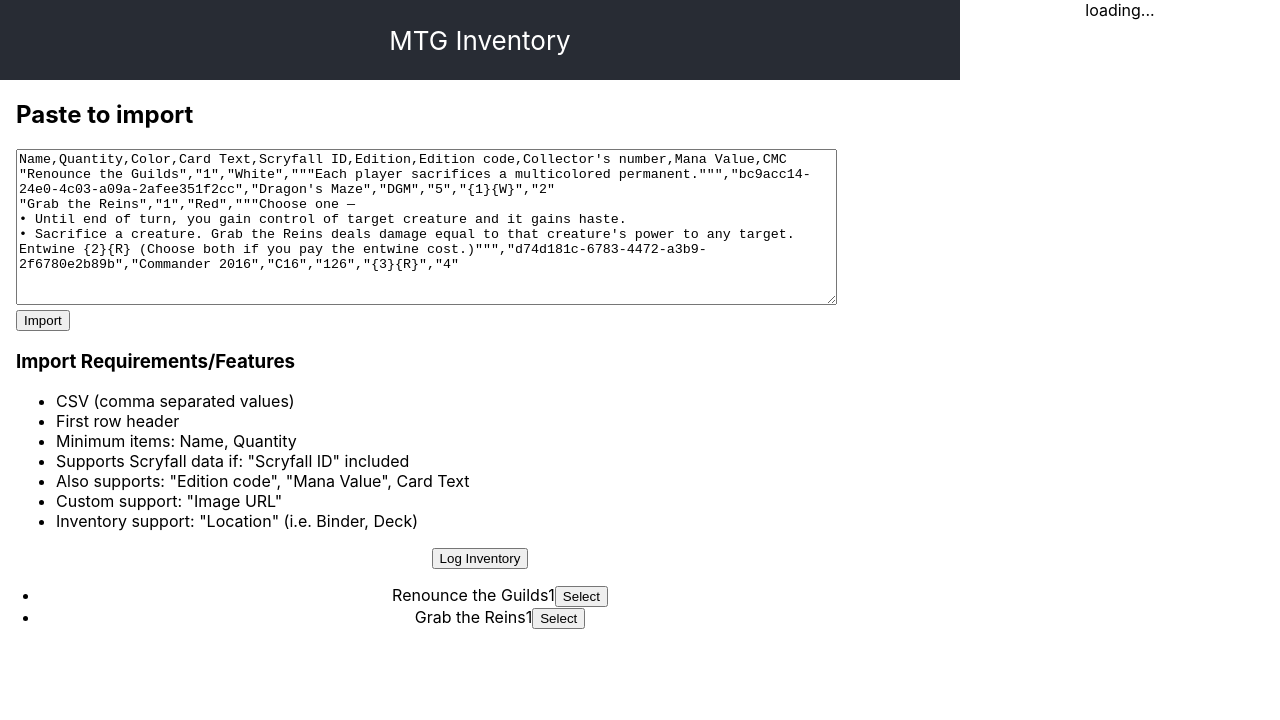
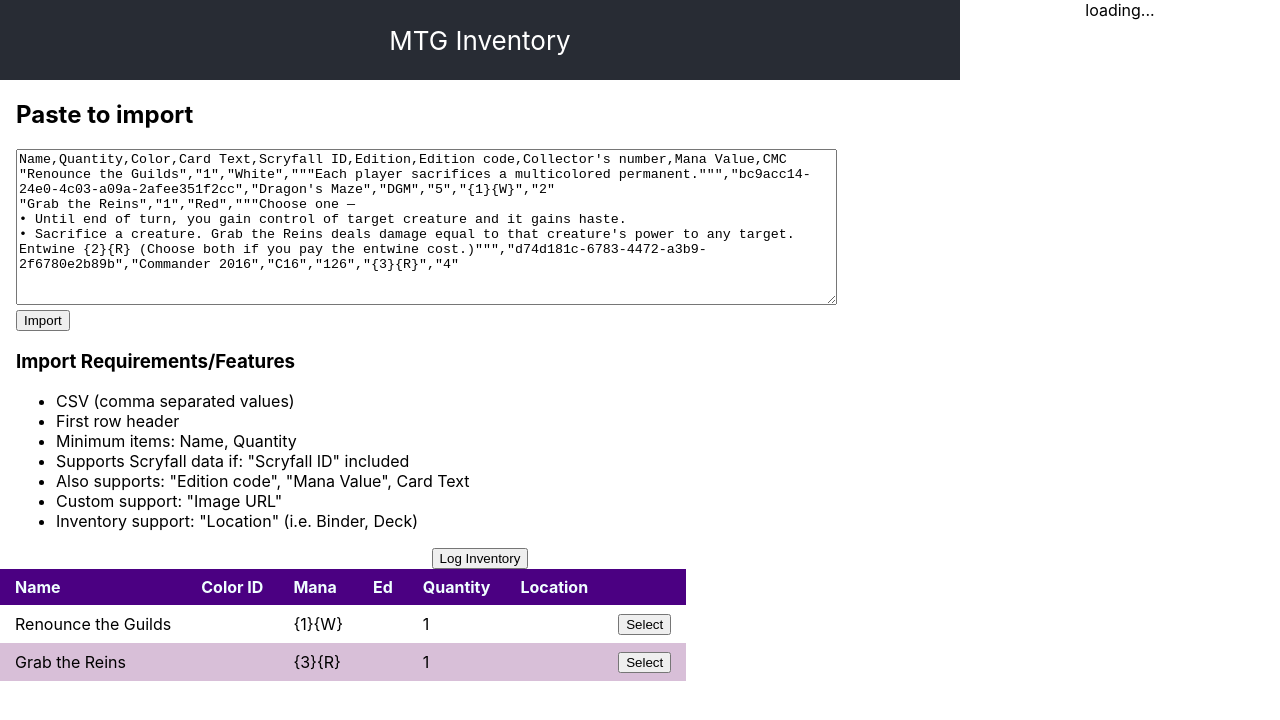
Before and after one commit to BarneyL01/react-mtg-inventory, a React (Create React App) app: page / in a window 1280 px wide. Both pictures are taken after a click on the button "Import". Shown: the top 720 px of the page. Built offline with nearby package versions, Linux system fonts and the light colour scheme; a small style sheet from the web is missing.

Commit message:
Change to actual table and add basic styling

```diff
--- a/src/App.css
+++ b/src/App.css
@@ -63,3 +63,22 @@
 .card-image {
     max-width: 200px;
 }
+
+.inventory-table {
+    text-align: left;
+    border-collapse: collapse;
+}
+
+.inventory-table th,
+.inventory-table td {
+    padding: 8px 15px;
+}
+
+.inventory-table th {
+    background-color: indigo;
+    color: azure;
+}
+
+.inventory-table tr:nth-child(odd) {
+    background: thistle;
+}
--- a/src/components/ItemRow.js
+++ b/src/components/ItemRow.js
@@ -9,13 +9,17 @@ function ItemRow(props) {
     };
     if (props.item !== undefined && props.item.Name !== undefined) {
         return (
-            <li>
-                <span>{props.item.Name}</span>
-                <span>{props.item.Quantity}</span>
-                <span>
+            <tr>
+                <td>{props.item.Name}</td>
+                <td></td>
+                <td>{props.item["Mana Value"]}</td>
+                <td>{props.item["Edition Code"]}</td>
+                <td>{props.item.Quantity}</td>
+                <td>{props.item.Location}</td>
+                <td>
                     <button onClick={lookupItem}>Select</button>
-                </span>
-            </li>
+                </td>
+            </tr>
         );
     }
     return <div>no data</div>;
--- a/src/components/ItemTable.js
+++ b/src/components/ItemTable.js
@@ -5,11 +5,26 @@ import ItemRow from "./ItemRow";
 function ItemTable(props) {
     if (props.inventory !== undefined) {
         return (
-            <ul>
-                {props.inventory.map((item) => (
-                    <ItemRow key={item.id} item={item} loadItem={props.loadItemFunction} />
-                ))}
-            </ul>
+            <>
+                <table className="inventory-table">
+                    <thead>
+                        <th>Name</th>
+                        <th>Color ID</th>
+                        <th>Mana</th>
+                        <th>Ed</th>
+                        <th>Quantity</th>
+                        <th>Location</th>
+                        <th></th>
+                    </thead>
+                    {props.inventory.map((item) => (
+                        <ItemRow
+                            key={item.id}
+                            item={item}
+                            loadItem={props.loadItemFunction}
+                        />
+                    ))}
+                </table>
+            </>
         );
     }
     return <></>;
```
